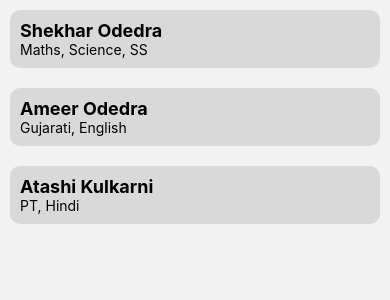
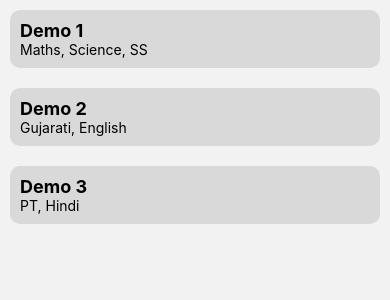
Before and after one commit to davecoders0201/DemoProject, a React Native app: screen /collegeTeacherAhemdabad in a window 390 px wide. Shown: the top 300 px of the page. Built offline with nearby package versions, Linux system fonts and the light colour scheme.

Commit message:
Name Changed in the API

```diff
--- a/data/tutorApi.js
+++ b/data/tutorApi.js
@@ -1,19 +1,19 @@
 const Courses = [
   {
     id: '1',
-    title: 'Manav Dave',
+    title: 'Demo 4',
     image: require('../asset/web.jpg'),
     description: 'Maths, Science, SS ',
   },
   {
     id: '2',
-    title: 'Raju Parmar',
+    title: 'Demo 5',
     image: require('../asset/graphic.jpg'),
     description: 'Gujarati, English',
   },
   {
     id: '3',
-    title: 'Ashwin Technical',
+    title: 'Demo 6',
     image: require('../asset/coding.jpg'),
     description: 'PT, Hindi',
   },
--- a/data/tutorApiAhemdabad.js
+++ b/data/tutorApiAhemdabad.js
@@ -1,19 +1,19 @@
 const Courses = [
   {
     id: '1',
-    title: 'Shekhar Odedra',
+    title: 'Demo 1',
     image: require('../asset/web.jpg'),
     description: 'Maths, Science, SS ',
   },
   {
     id: '2',
-    title: 'Ameer Odedra',
+    title: 'Demo 2 ',
     image: require('../asset/graphic.jpg'),
     description: 'Gujarati, English',
   },
   {
     id: '3',
-    title: 'Atashi Kulkarni',
+    title: 'Demo 3',
     image: require('../asset/coding.jpg'),
     description: 'PT, Hindi',
   },
```
